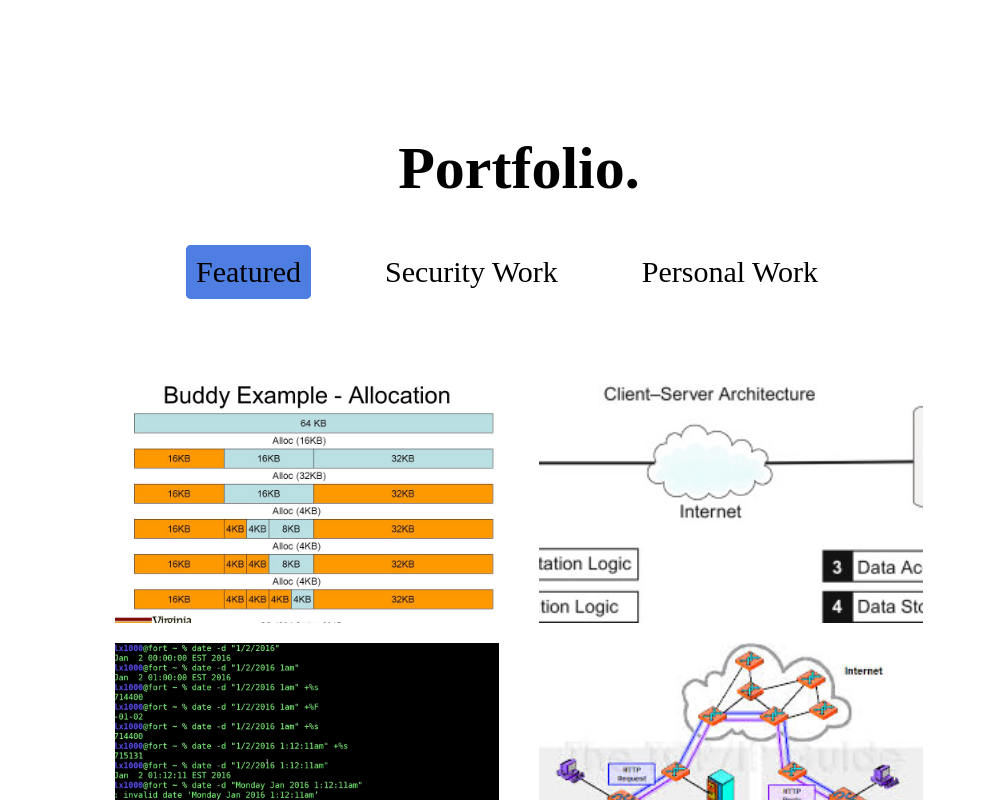
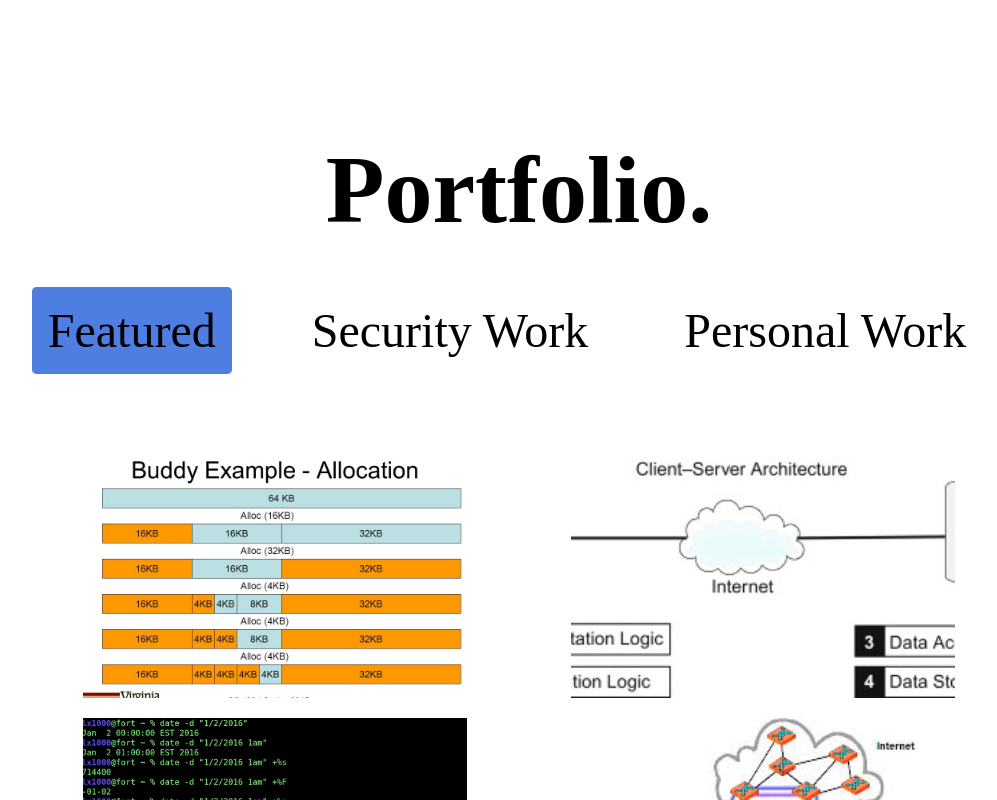
Before and after one commit to ValRobichaux/port2.0, a React (Create React App) app: page / in a window 1280 px wide. Shown: the part 860-1660 px from the top of the page, without its empty margins (121-1118 px from the left). Built offline with nearby package versions, Linux system fonts and the light colour scheme; the HTML template or start-up script is replaced by a standard one; a web font is replaced by a local one.

Commit message:
portfolio fixes

```diff
--- a/src/components/portfolio/Portfolio.scss
+++ b/src/components/portfolio/Portfolio.scss
@@ -8,7 +8,7 @@
   padding: 100px 0px 10% 0px;
 
   h1 {
-    font-size: 60px;
+    font-size: 6rem;
   }
 
   ul {
@@ -19,8 +19,8 @@
     padding-bottom: 4rem;
 
     li {
-      font-size: 30px;
-      padding: 10px;
+      font-size: 3rem;
+      padding: 1rem;
       margin-right: 4rem;
       border-radius: 5px;
       cursor: pointer;
@@ -36,11 +36,12 @@
     }
   }
   .container {
-    width: 70%;
+    width: 100%;
     display: flex;
     align-items: center;
     justify-content: center;
     flex-wrap: wrap;
+    gap: 5%;
 
     .item {
       width: 30vw;
@@ -83,7 +84,7 @@
     ul {
       flex-wrap: wrap;
       justify-content: center;
-      li{
+      li {
         font-size: 30px;
         padding: 17px;
         border-radius: 5px;
```
